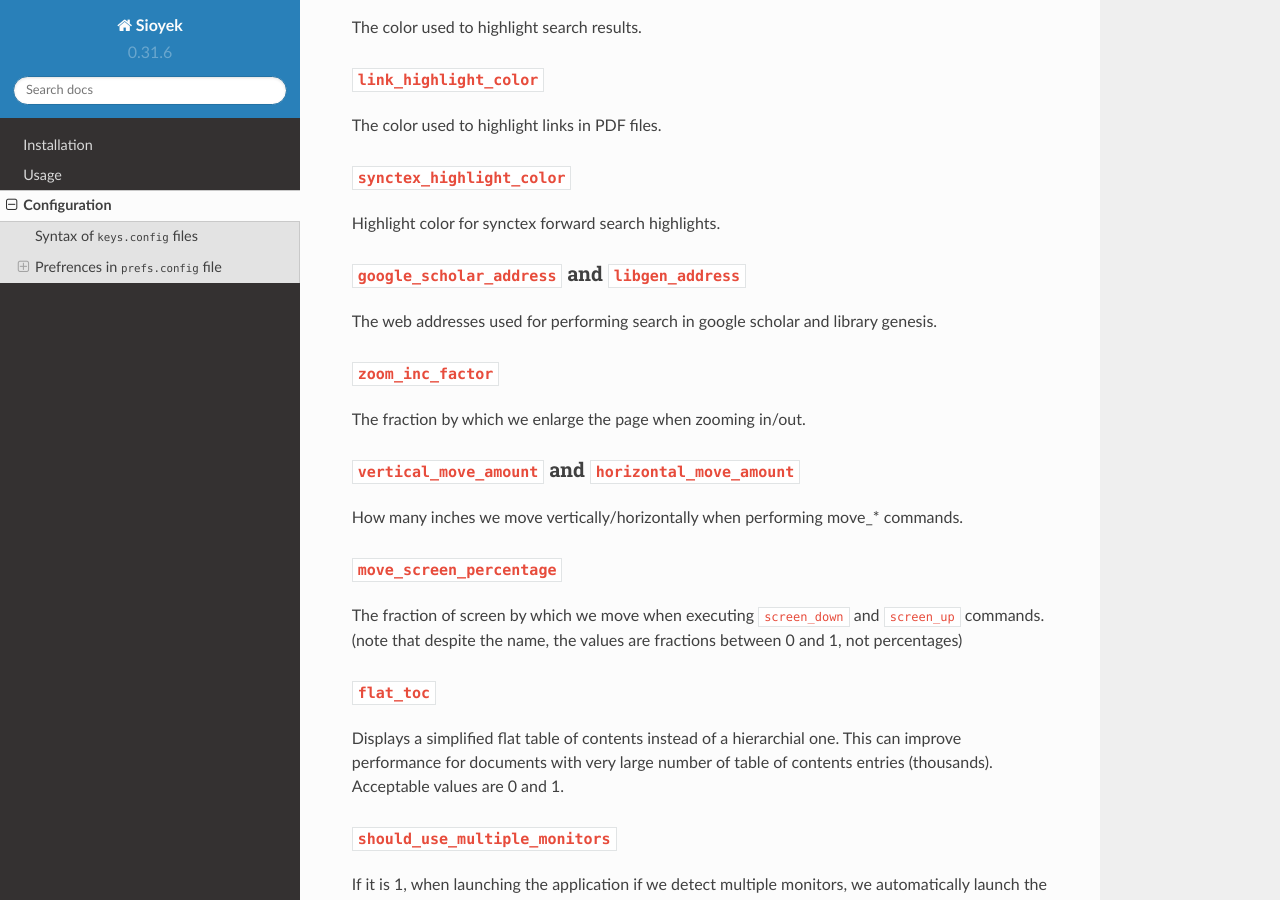
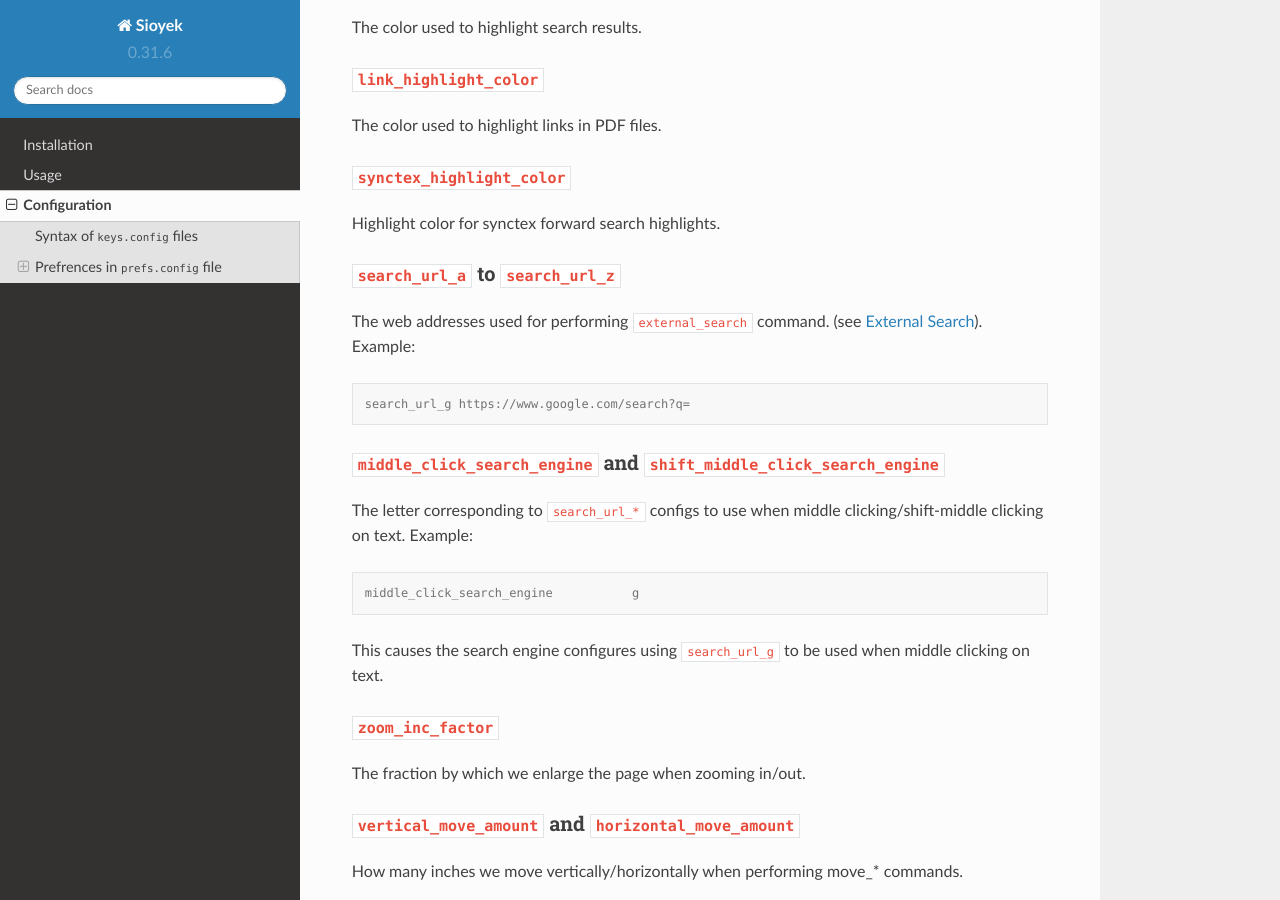
Before and after one commit to ahrm/sioyek-documentation, a Sphinx documentation site: the page built from docs/source/configuration.rst, in a window 1280 px wide and 900 px high, scrolled down 1802 px. Built offline with Sphinx 7.4.7 and the Read the Docs theme 2.0.0, drawn with Linux system fonts in a browser that asks for light colours.

Commit message:
Add documentation about search engine configuration commands

```diff
--- a/docs/source/configuration.rst
+++ b/docs/source/configuration.rst
@@ -92,10 +92,26 @@ The color used to highlight links in PDF files.
 Highlight color for synctex forward search highlights.
 
 
-:code:`google_scholar_address` and :code:`libgen_address`
-^^^^^^^^^^^^^^^^^^^^^^^^^^^^^^^^^^^^^^^^^^^^^^^^^^^^^^^^^
+:code:`search_url_a` to :code:`search_url_z`
+^^^^^^^^^^^^^^^^^^^^^^^^^^^^^^^^^^^^^^^^^^^^
 
-The web addresses used for performing search in google scholar and library genesis.
+The web addresses used for performing :code:`external_search` command. (see :ref:`usage:External Search`). Example:
+
+.. code-block:: console
+
+   search_url_g	https://www.google.com/search?q=
+
+:code:`middle_click_search_engine` and :code:`shift_middle_click_search_engine`
+^^^^^^^^^^^^^^^^^^^^^^^^^^^^^^^^^^^^^^^^^^^^^^^^^^^^^^^^^^^^^^^^^^^^^^^^^^^^^^^
+
+The letter corresponding to :code:`search_url_*` configs to use when middle clicking/shift-middle clicking on text.
+Example:
+
+.. code-block:: console
+
+   middle_click_search_engine 		g
+
+This causes the search engine configures using :code:`search_url_g` to be used when middle clicking on text.
 
 :code:`zoom_inc_factor`
 ^^^^^^^^^^^^^^^^^^^^^^^
```
Also changed, not shown: docs/source/usage.rst (+8 -2 lines).
